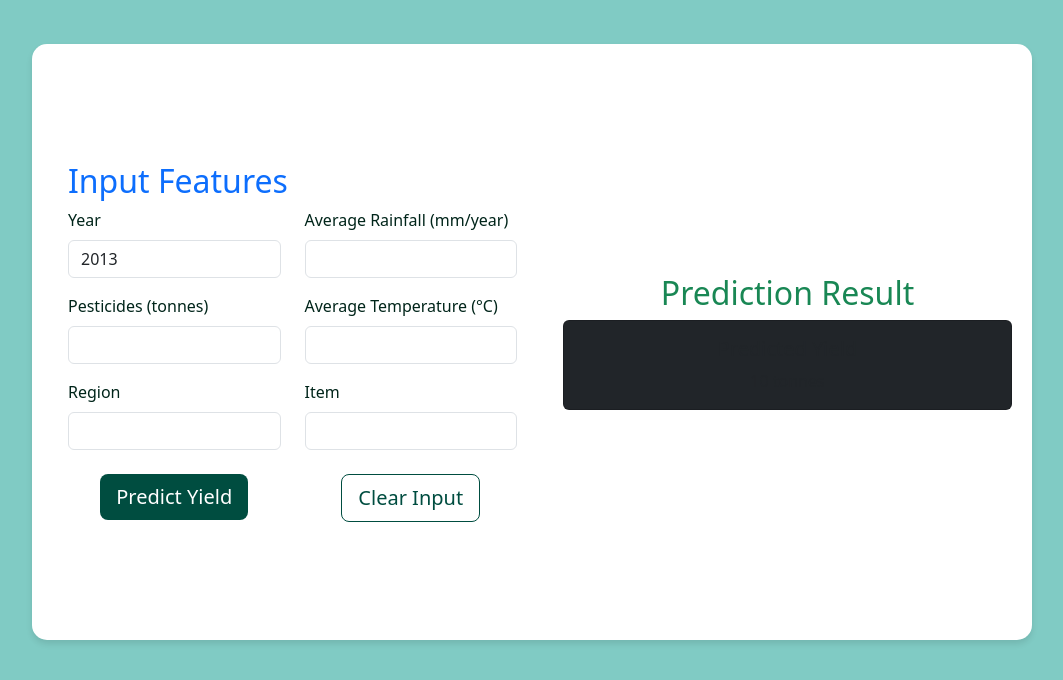
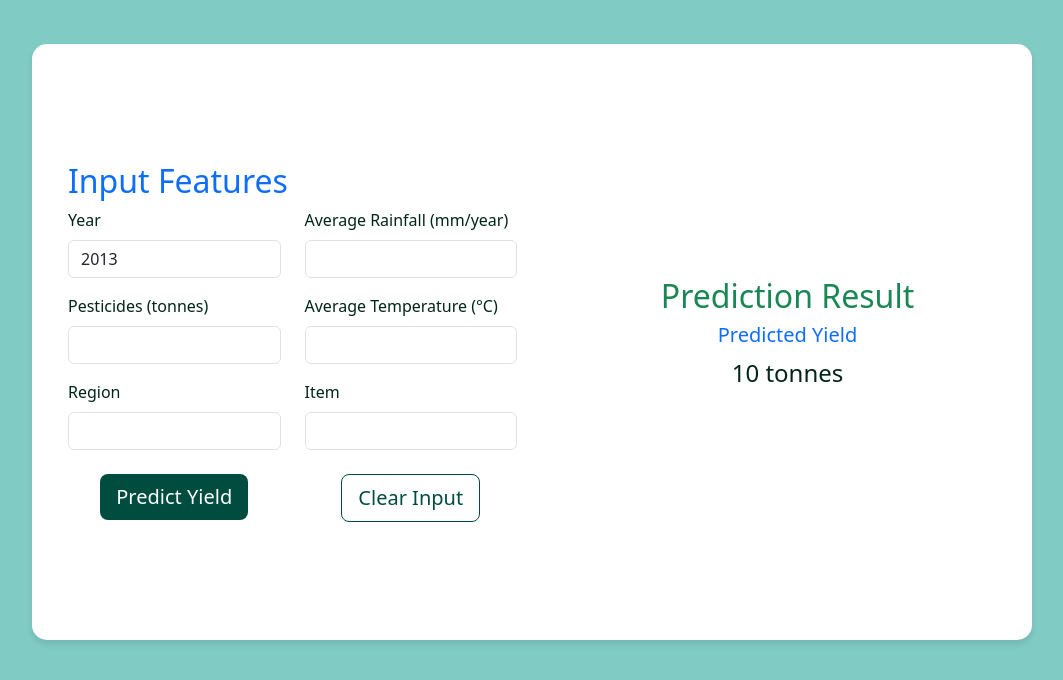
Before and after one commit to Sps256/Crop-predict, a Flask app: template templates/index.html in a window 1280 px wide. Shown: the part 50-730 px from the top of the page, without its empty margins (108-1171 px from the left). Run offline with Flask 3, Linux system fonts and the light colour scheme; the template is opened without the code that fills it: most values are stand-ins (such as "Sample title", 1, 10 or a date in 2020); parts of the project's set-up code (start-up, migrations or seed data) failed here and were passed over.

Commit message:
UI change 2

```diff
--- a/templates/index.html
+++ b/templates/index.html
@@ -227,11 +227,9 @@
         <div class="result-container">
           {% if prediction %}
           <h2 class="text-success text-center">Prediction Result</h2>
-          <div class="card bg-dark text-center">
-            <div class="card-body">
-              <h5 class="card-title">Predicted Yield</h5>
-              <p class="card-text">{{ prediction }} tonnes</p>
-            </div>
+          <div class="text-center">
+            <h5 class="text-primary">Predicted Yield</h5>
+            <p class="fs-4">{{ prediction }} tonnes</p>
           </div>
           {% else %}
           <h2 class="text-muted text-center">No Prediction Available</h2>
```
